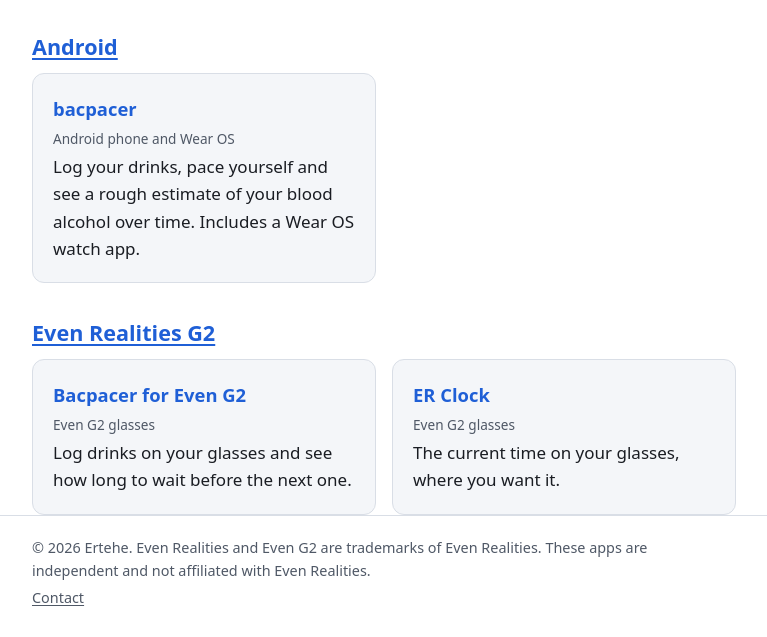
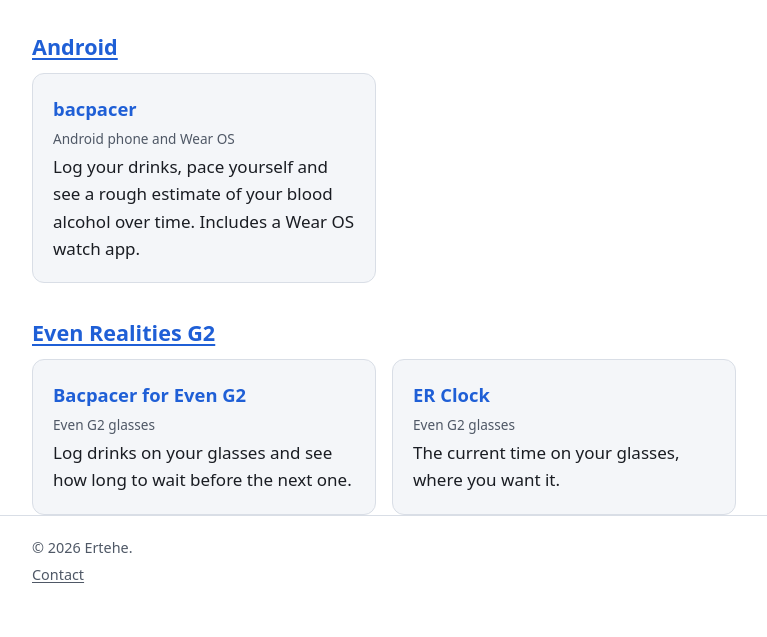
Before and after one commit to Ertejeonline/ertejeonline.github.io, a plain HTML site: page index.html in a window 1280 px wide. Shown: the part 203-840 px from the top of the page, without its empty margins (256-1023 px from the left). After the commit the page ends 817 px from the top, so only its background shows below. Drawn offline with Linux system fonts and the light colour scheme.

Commit message:
Show Even Realities trademark note only on Even Realities pages
Co-Authored-By: Claude Opus 5.5 <noreply@anthropic.com>
Claude-Session: https://claude.ai/code/session_01KagrWewveHjCYZ4ziEZk8B

```diff
--- a/index.html
+++ b/index.html
@@ -65,7 +65,7 @@
   </main>
   <footer class="site-footer">
     <div class="wrap">
-      <p>&copy; 2026 Ertehe. Even Realities and Even G2 are trademarks of Even Realities. These apps are independent and not affiliated with Even Realities.</p>
+      <p>&copy; 2026 Ertehe.</p>
       <p><a href="/contact/">Contact</a></p>
     </div>
   </footer>
```
Also changed, not shown: 404.html (+1 -1 lines), android/bacpacer/index.html (+1 -1 lines), android/bacpacer/privacy/index.html (+1 -1 lines), android/index.html (+1 -1 lines), contact/index.html (+1 -1 lines).
